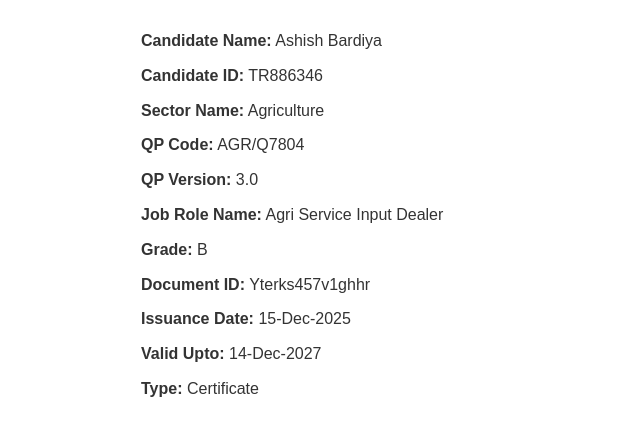
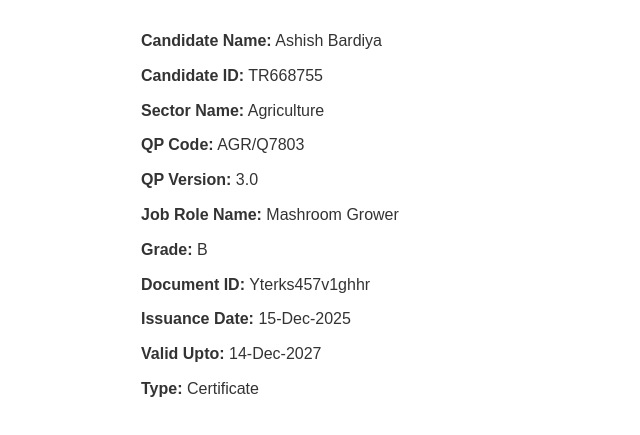
Before and after one commit to skillindiacertification/ashish-bardiya-tr886346, a plain HTML site: page index.html in a window 1280 px wide. Shown: the part 61-496 px from the top of the page, without its empty margins (199-839 px from the left). Drawn offline with Linux system fonts and the light colour scheme.

Commit message:
Update index.html

```diff
--- a/index.html
+++ b/index.html
@@ -57,11 +57,11 @@
     <!-- Certificate Details Below Image -->
     <div class="details">
         <p><span class="label">Candidate Name:</span> Ashish Bardiya</p>
-        <p><span class="label">Candidate ID:</span> TR886346</p>
+        <p><span class="label">Candidate ID:</span> TR668755</p>
         <p><span class="label">Sector Name:</span> Agriculture</p>
-        <p><span class="label">QP Code:</span> AGR/Q7804</p>
+        <p><span class="label">QP Code:</span> AGR/Q7803</p>
         <p><span class="label">QP Version:</span> 3.0</p>
-        <p><span class="label">Job Role Name:</span> Agri Service Input Dealer</p>
+        <p><span class="label">Job Role Name:</span> Mashroom Grower</p>
         <p><span class="label">Grade:</span> B</p>
         <p><span class="label">Document ID:</span> Yterks457v1ghhr</p>
         <p><span class="label">Issuance Date:</span> 15-Dec-2025</p>
```
